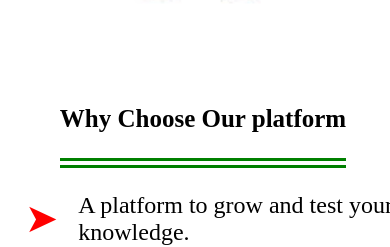
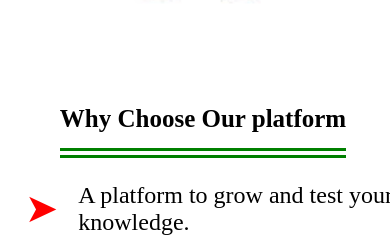
Before and after one commit to SravanamRakeshKumar/Quiz_Applicatuon, a React (Create React App) app in the folder frontend/: page / in a window 390 px wide. Shown: the part 1337-1584 px from the top of the page. Built offline with nearby package versions, Linux system fonts and the light colour scheme.

Commit message:
Update AboutComponentStyles.css

```diff
--- a/frontend/src/HomePage/AboutComponentStyles.css
+++ b/frontend/src/HomePage/AboutComponentStyles.css
@@ -62,7 +62,7 @@
     }
     #aboutc h1
 {
-    padding-bottom: 25px;
+    padding-bottom: 15px;
     border-bottom: 10px double green;
     font-size:25px;
     margin-top: 100px;
@@ -94,6 +94,7 @@
 {
     width:90%;
     height:50%;
+    margin-bottom:20px;
 }
 
 }
```
